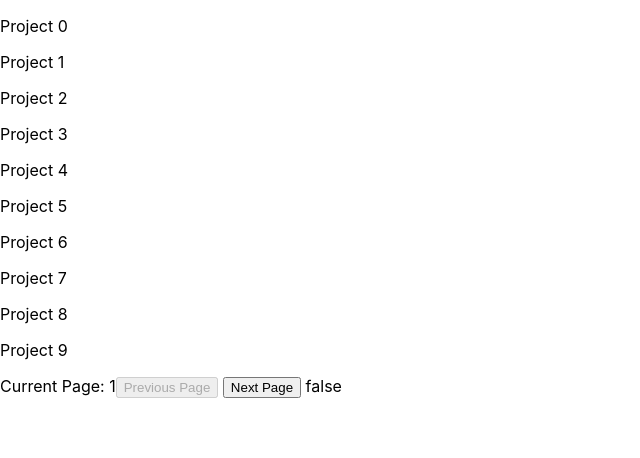
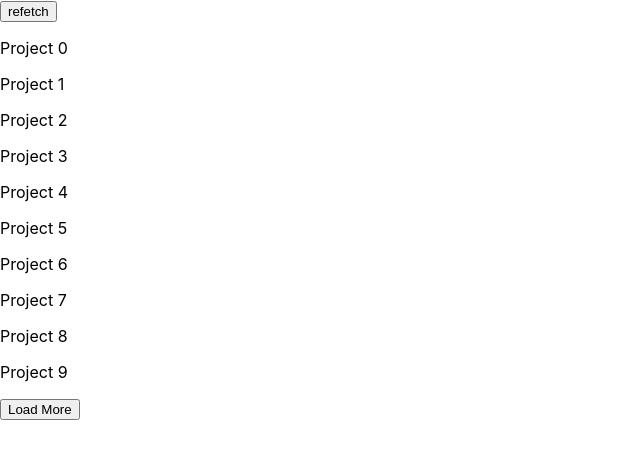
Before and after one commit to iswara108/learn-react-query, a React (Create React App) app: page / in a window 1280 px wide. Shown: the top 458 px of the page, without its empty margins (0-640 px from the left). Built offline with nearby package versions, Linux system fonts and the light colour scheme.

Commit message:
infinite query

```diff
--- a/src/App.tsx
+++ b/src/App.tsx
@@ -2,11 +2,12 @@ import React from "react";
 import "./App.css";
 
 import {
-  useQuery,
-  useMutation,
-  useQueryClient,
+  // useQuery,
+  // useMutation,
+  // useQueryClient,
   QueryClient,
   QueryClientProvider,
+  useInfiniteQuery,
 } from "react-query";
 import { getProjects, getTodos, postTodo } from "./my-api";
 import { ReactQueryDevtools } from "react-query/devtools";
@@ -17,65 +18,56 @@ const queryClient = new QueryClient();
 function App() {
   return (
     <QueryClientProvider client={queryClient}>
-      <Todos />
+      <Projects />
       <ReactQueryDevtools initialIsOpen={false} />
     </QueryClientProvider>
   );
 }
 
-function Todos() {
-  const [page, setPage] = React.useState(0);
+function Projects() {
+  const fetchProjects = ({ pageParam = 0 }) => getProjects(pageParam);
 
-  const fetchProjects = (page = 0) => getProjects(page);
+  const {
+    data,
+    error,
+    fetchNextPage,
+    hasNextPage,
+    isFetching,
+    isFetchingNextPage,
+    status,
+    refetch,
+  } = useInfiniteQuery("projects", fetchProjects, {
+    getNextPageParam: (lastPage, pages) => lastPage.nextCursor,
+  });
 
-  const { isLoading, isError, error, data, isFetching, isPreviousData } =
-    useQuery(["projects", page], () => fetchProjects(page), {
-      keepPreviousData: true,
-    });
-
-  // Prefetch the next page!
-  React.useEffect(() => {
-    if (data?.hasMore) {
-      queryClient.prefetchQuery(["projects", page + 1], () =>
-        fetchProjects(page + 1)
-      );
-    }
-  }, [data, page, queryClient]);
-
-  return (
-    <div>
-      {isLoading ? (
-        <div>Loading...</div>
-      ) : isError && error instanceof Error ? (
-        <div>Error: {error.message}</div>
-      ) : (
-        <div>
-          {data?.projects.map((project) => (
+  return status === "loading" ? (
+    <p>Loading...</p>
+  ) : status === "error" && error instanceof Error ? (
+    <p>Error: {error.message}</p>
+  ) : (
+    <>
+      <button onClick={() => refetch()}>refetch</button>
+      {data?.pages.map((group, i) => (
+        <React.Fragment key={i}>
+          {group.projects.map((project) => (
             <p key={project.id}>{project.name}</p>
           ))}
-        </div>
-      )}
-      <span>Current Page: {page + 1}</span>
-      <button
-        onClick={() => setPage((old) => Math.max(old - 1, 0))}
-        disabled={page === 0}
-      >
-        Previous Page
-      </button>{" "}
-      <button
-        onClick={() => {
-          if (!isPreviousData && data?.hasMore) {
-            setPage((old) => old + 1);
-          }
-        }}
-        // Disable the Next Page button until we know a next page is available
-        disabled={isPreviousData || !data?.hasMore}
-      >
-        Next Page
-      </button>{" "}
-      <span>{isPreviousData.toString()}</span>
-      {isFetching ? <span> Loading...</span> : null}{" "}
-    </div>
+        </React.Fragment>
+      ))}
+      <div>
+        <button
+          onClick={() => fetchNextPage()}
+          disabled={!hasNextPage || isFetchingNextPage}
+        >
+          {isFetchingNextPage
+            ? "Loading more..."
+            : hasNextPage
+            ? "Load More"
+            : "Nothing more to load"}
+        </button>
+      </div>
+      <div>{isFetching && !isFetchingNextPage ? "Fetching..." : null}</div>
+    </>
   );
 }
 
--- a/src/my-api.ts
+++ b/src/my-api.ts
@@ -5,7 +5,11 @@ const todos = [
 ];
 
 export type Project = { id: number; name: string };
-export type Projects = { projects: Project[]; hasMore: boolean };
+export type Projects = {
+  projects: Project[];
+  hasMore: boolean;
+  nextCursor: number;
+};
 export function getTodos() {
   return new Promise<Todo[]>((res) => setTimeout(() => res(todos), 1000));
 }
@@ -22,17 +26,18 @@ export function postTodo(newTodo: { id: string; title: string }) {
   );
 }
 
-export function getProjects(page: number) {
-  console.log("get page", page);
+export function getProjects(cursor: number) {
+  console.log("get from cursor", cursor);
   return new Promise<Projects>((res) => {
     const projects = new Array(10).fill(null).map((_, i) => ({
-      id: page * 10 + i,
-      name: `Project ${page * 10 + i}`,
+      id: cursor + i,
+      name: `Project ${cursor + i}`,
     }));
     setTimeout(() => {
       return res({
         projects,
         hasMore: true,
+        nextCursor: cursor + 10,
       });
     }, 2000);
   });
```
